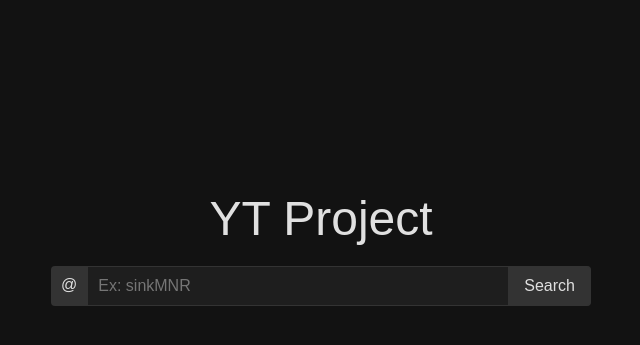
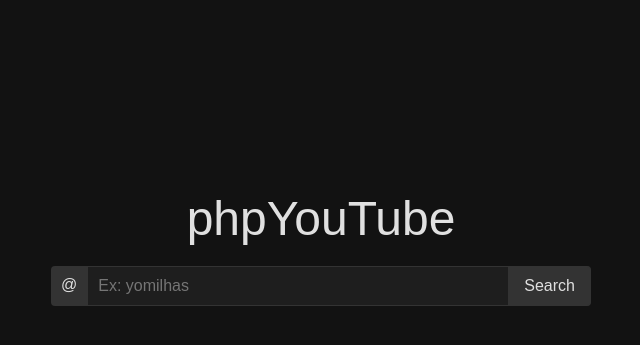
Before and after one commit to cotamilhas/phpYouTube, a PHP site: page / in a window 1280 px wide. Shown: the part 152-497 px from the top of the page, without its empty margins (319-959 px from the left). Run offline with PHP 8.4, Linux system fonts and the light colour scheme.

Commit message:
fixing the index
I reused from another project with have almost the same purpose but this one is open source and more optimized.

```diff
--- a/index.php
+++ b/index.php
@@ -3,20 +3,20 @@
 <head>
     <meta charset="UTF-8">
     <meta name="viewport" content="width=device-width, initial-scale=1.0">
-    <meta property="og:title" content="YT Project" />
+    <meta property="og:title" content="phpYouTube" />
     <meta property="og:description" content="See YouTube channels info">
     <meta name="author" content="cotamilhas">
-    <meta property="og:image" content="https://papbyhenrique.pt/yt/img/logo.png" />
+    <meta property="og:image" content="./img/logo.png" />
     <meta http-equiv="refresh" content="300">
-    <link rel="stylesheet" href="css/indexstyle.css">
+    <link rel="stylesheet" href="./css/indexstyle.css">
     <link rel="icon" type="image/x-icon" href="img/favicon.ico">
-    <title>YT Project</title>
+    <title>phpYoutube</title>
 </head>
 <body>
-    <div id="logo">YT Project</div>
+    <div id="logo">phpYouTube</div>
     <div id="search-box">
         <div id="handlebox">@</div>
-        <input id="ch" type="text" autocomplete="off" spellcheck="false" placeholder="Ex: sinkMNR">
+        <input id="ch" type="text" autocomplete="off" spellcheck="false" placeholder="Ex: yomilhas">
         <button onclick="gotoSearch()">Search</button>
     </div>
     <!-- NOT THE BEST SEARCH METHOD! but it does the same, I will change this in the future using PHP -->
```
